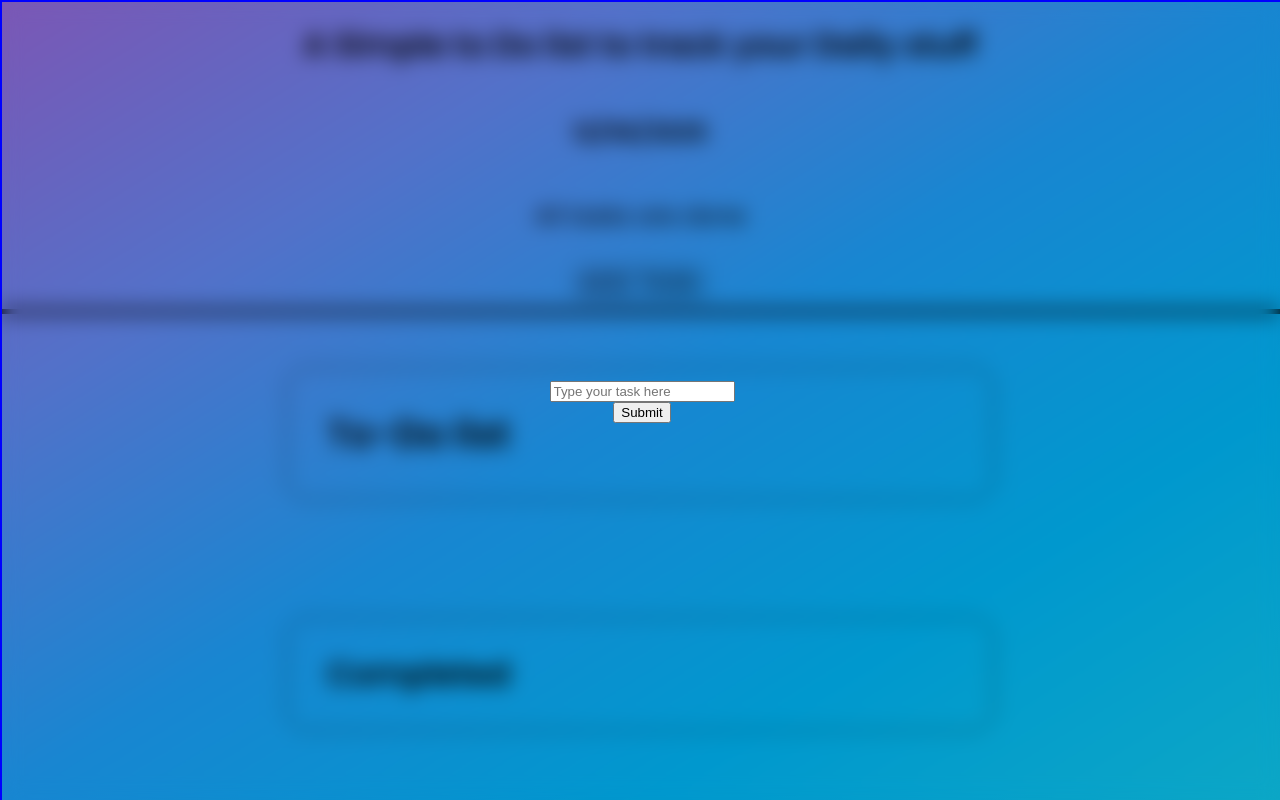
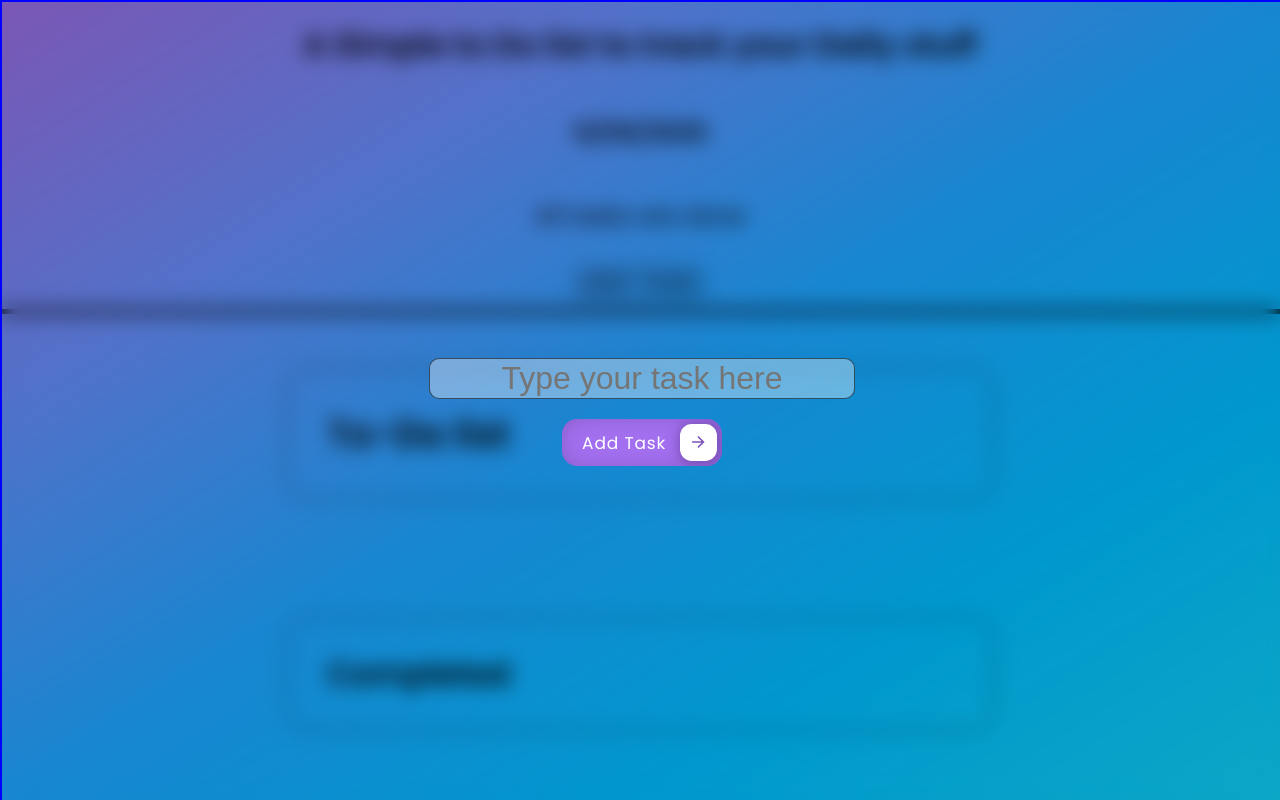
Before and after one commit to BugSlayer9000/to-do-list, a plain HTML site: page index.html in a window 1280 px wide. Both pictures are taken after a click on the button "ADD TASK". Drawn offline with Linux system fonts and the light colour scheme.

Commit message:
Enhance task addition UI with new button design and delete functionality

```diff
--- a/index.html
+++ b/index.html
@@ -13,7 +13,23 @@
   <body>
     <div class="addTaskPopup" style="display: none">
       <input type="text" class="taskInput" placeholder="Type your task here" />
-      <button onclick="addTask()">Submit</button>
+      <button class="cssbuttons-io-button"  onclick="addTask()">
+        Add Task
+        <div class="icon">
+          <svg
+            height="24"
+            width="24"
+            viewBox="0 0 24 24"
+            xmlns="http://www.w3.org/2000/svg"
+          >
+            <path d="M0 0h24v24H0z" fill="none"></path>
+            <path
+              d="M16.172 11l-5.364-5.364 1.414-1.414L20 12l-7.778 7.778-1.414-1.414L16.172 13H4v-2z"
+              fill="currentColor"
+            ></path>
+          </svg>
+        </div>
+      </button>
     </div>
 
     <div class="head">
--- a/script.js
+++ b/script.js
@@ -45,6 +45,10 @@ function taskDone(finishedTask) {
   removeTaskGen(finishedTask.firstChild.textContent)
 }
 
+function deleteTask(task) {
+  task.remove()
+}
+
 
 // this function genarates a task and puts it in the completed section
 function removeTaskGen(textContent) {
@@ -65,9 +69,6 @@ function removeTaskGen(textContent) {
   const taskList = document.querySelector(".CompletedTaskList").appendChild(newTask)
 
 }
-
-
-
 
 function taskGen(task) {
 
--- a/style.css
+++ b/style.css
@@ -64,6 +64,9 @@ body{
 .taskList:hover{
     box-shadow: 0px 0px 18px 1px #000000;
 }
+.CompletedTaskList:hover{
+    box-shadow: 0px 0px 18px 1px #000000;
+}
 
 .tasks, .completedTasks{
     font-size: 1.5rem;
@@ -114,4 +117,74 @@ body{
     align-items: center;
     justify-content: center;
     flex-direction: column;
+    transition: 1s all ease;
 }
+
+.taskInput{
+    border: 1px rgba(0, 0, 0, 0.555) solid;
+    font-size: 2rem;
+    text-align: center;
+    border-radius: 10px;
+    margin: 20px;
+    background-color: transparent;
+    background-color: rgba(255, 255, 255, 0.363);
+}
+
+.addTaskPopup button{
+    border: none;
+
+}
+
+.cssbuttons-io-button {
+  background: #a370f0;
+  color: white;
+  font-family: inherit;
+  padding: 0.35em;
+  padding-left: 1.2em;
+  font-size: 17px;
+  font-weight: 500;
+  border-radius: 0.9em;
+  border: none;
+  letter-spacing: 0.05em;
+  display: flex;
+  align-items: center;
+  box-shadow: inset 0 0 1.6em -0.6em #714da6;
+  overflow: hidden;
+  position: relative;
+  height: 2.8em;
+  padding-right: 3.3em;
+  cursor: pointer;
+}
+
+.cssbuttons-io-button .icon {
+  background: white;
+  margin-left: 1em;
+  position: absolute;
+  display: flex;
+  align-items: center;
+  justify-content: center;
+  height: 2.2em;
+  width: 2.2em;
+  border-radius: 0.7em;
+  box-shadow: 0.1em 0.1em 0.6em 0.2em #7b52b9;
+  right: 0.3em;
+  transition: all 0.3s;
+}
+
+.cssbuttons-io-button:hover .icon {
+  width: calc(100% - 0.6em);
+}
+
+.cssbuttons-io-button .icon svg {
+  width: 1.1em;
+  transition: transform 0.3s;
+  color: #7b52b9;
+}
+
+.cssbuttons-io-button:hover .icon svg {
+  transform: translateX(0.1em);
+}
+
+.cssbuttons-io-button:active .icon {
+  transform: scale(0.95);
+}
```
